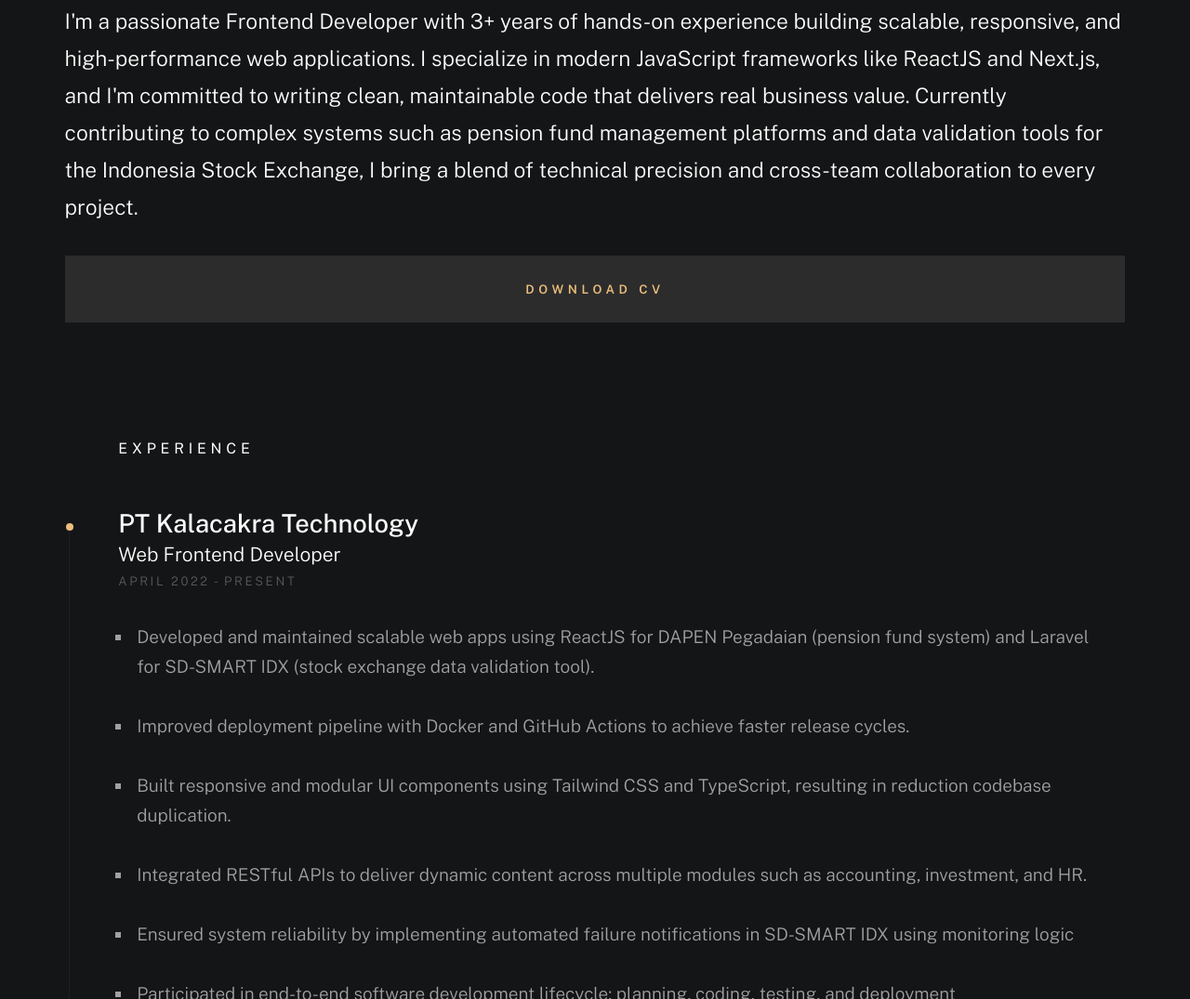
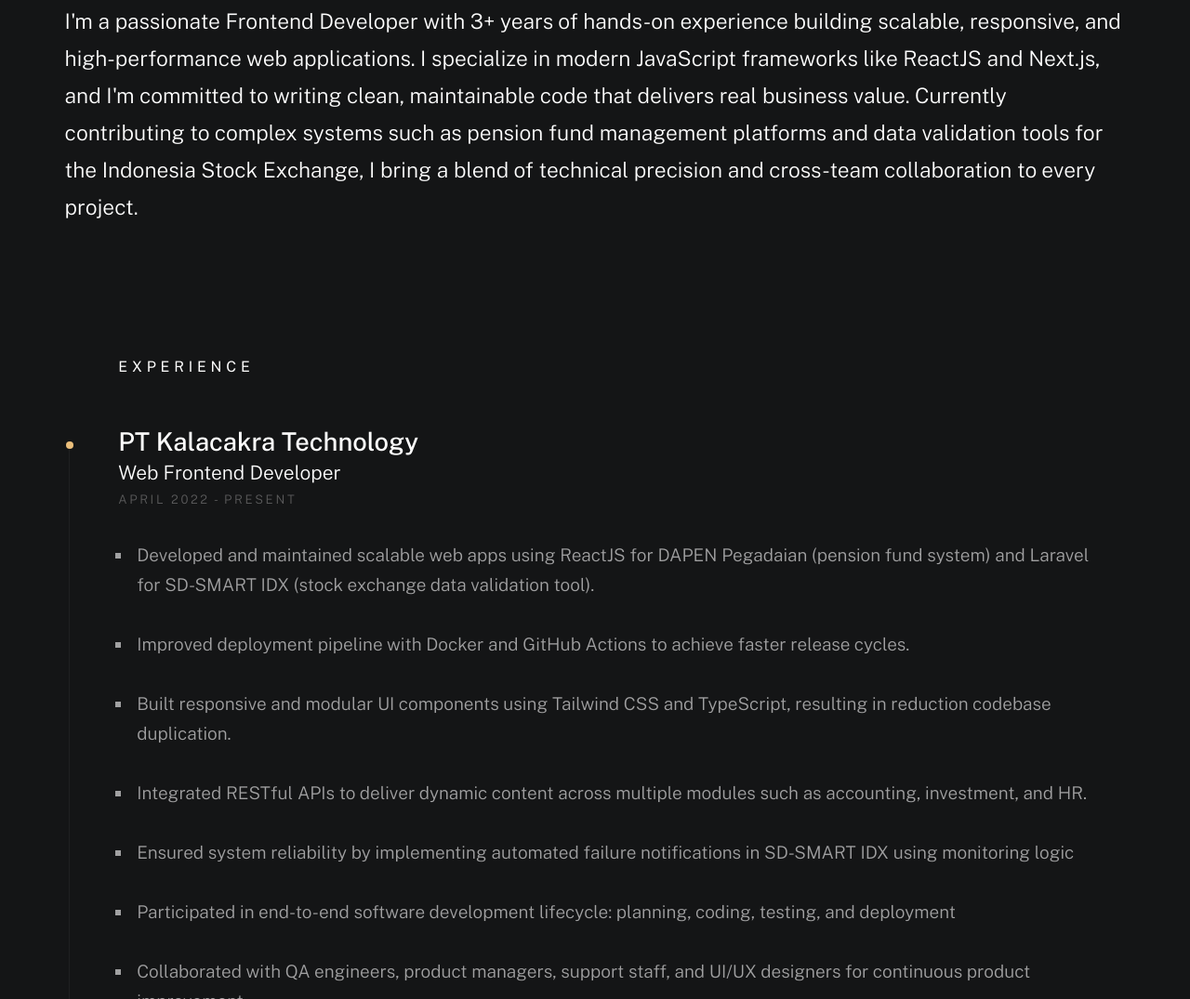
Before and after one commit to alif1029/alif1029.github.io, a plain HTML site: page index.html in a window 1280 px wide. Shown: the part 973-2048 px from the top of the page at 93% size. Drawn offline with nearby package versions, Linux system fonts and the light colour scheme; a web font is replaced by a local one.

Commit message:
hide button download

```diff
--- a/index.html
+++ b/index.html
@@ -135,7 +135,7 @@
 
                                 Currently contributing to complex systems such as pension fund management platforms and data validation tools for the Indonesia Stock Exchange, I bring a blend of technical precision and cross-team collaboration to every project.
                             </p>
-                            <a href="#0" class="btn btn--medium u-fullwidth" data-animate-el>Download CV</a>
+                            <a style="display: none;" href="#0" class="btn btn--medium u-fullwidth" data-animate-el>Download CV</a>
 
                         </div>
                 </div> <!-- about-info -->
```
